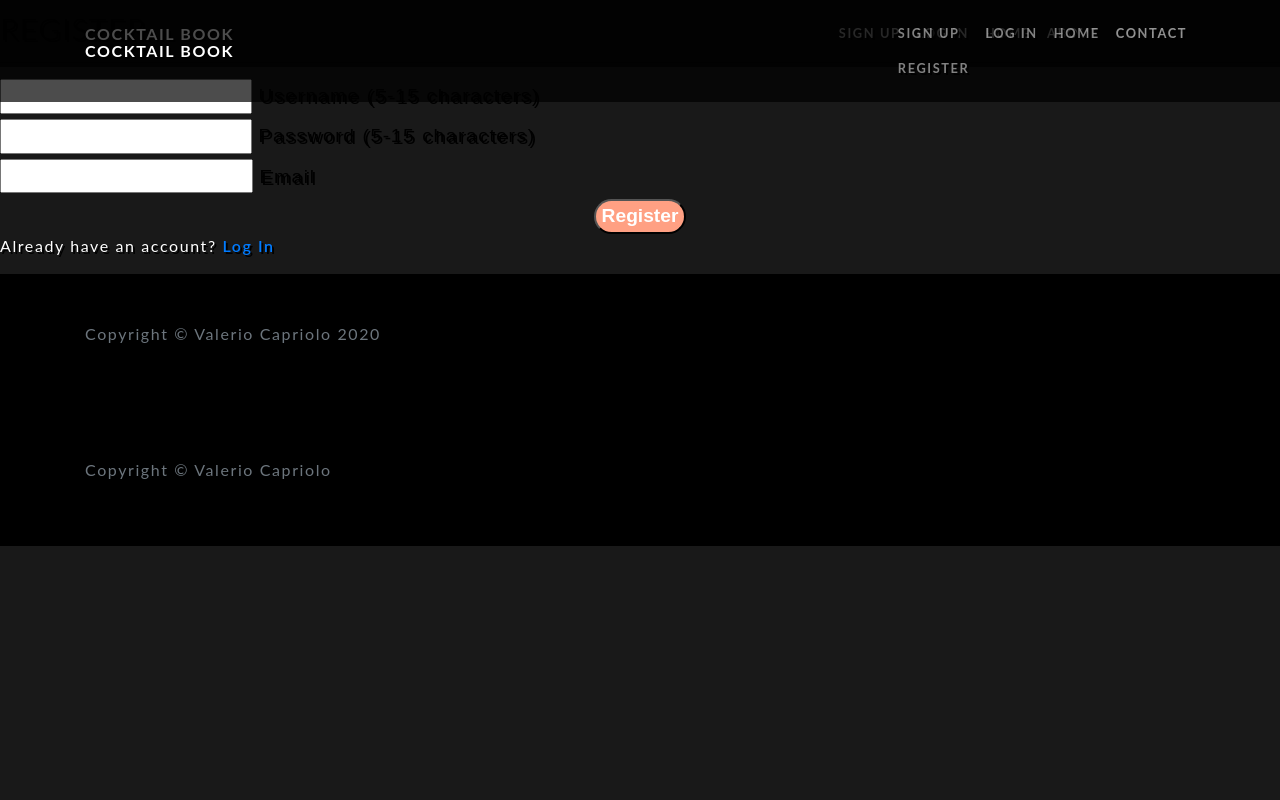
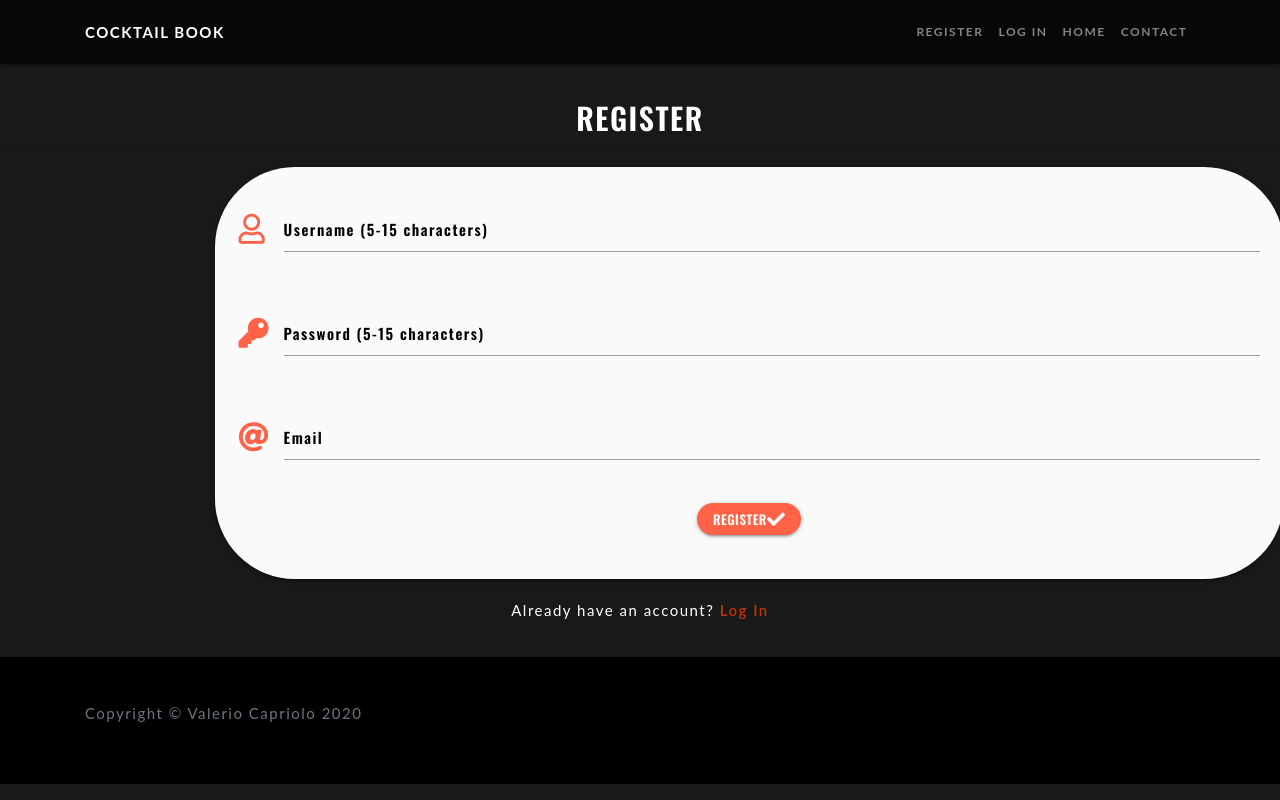
Before and after one commit to ka-pa-ra/My-Cocktail-Book, a Flask app: page /register in a window 1280 px wide. Run offline with Flask 2, Linux system fonts and the light colour scheme; some libraries are stand-ins or nearby versions.

Commit message:
Update register.html

```diff
--- a/app.py
+++ b/app.py
@@ -4,6 +4,7 @@
     redirect, request, session, url_for)
 from flask_pymongo import PyMongo
 from bson.objectid import ObjectId
+from werkzeug.security import generate_password_hash, check_password_hash
 if os.path.exists("env.py"):
     import env
 
@@ -22,7 +23,7 @@
     return render_template("index.html")
 
 
-@app.route("/register")
+@app.route("/register", methods=["GET","POST"])
 def register():
     return render_template("register.html")
 
--- a/static/css/style1.css
+++ b/static/css/style1.css
@@ -8,7 +8,6 @@
   font-family: Lato;
   background-color: rgba(0, 0, 0, 0.9);
   color: white;
-  text-shadow: 2px 2px #000;
   font-size: 1.2rem;
   letter-spacing: 0.1rem;
 }
@@ -19,7 +18,6 @@
 h2{
   font-family: 'Oswald', sans-serif;
   font-weight: 200 !important;
-  text-shadow: 2px 2px #000;
   font-size: 1rem;
   letter-spacing: 0.1rem;
 }
@@ -86,14 +84,18 @@
   background-color: #ee0979 !important;
 }
 .btn-primary {
-  background-color: #ee0979;
-  border-color: #ee0979;
+    background-color: tomato;
+    color: white;
+    margin: 10 auto;
+    border-radius: 23px;
+    font-family: 'Oswald', sans-serif;
+    font-weight: 600;
 }
 .btn-primary:active,
 .btn-primary:focus,
 .btn-primary:hover {
-  background-color: #bd0760 !important;
-  border-color: #bd0760 !important;
+    background-color: white;
+    color: tomato;;
 }
 .btn-primary:focus {
   box-shadow: 0 0 0 0.2rem rgba(238, 9, 121, 0.5);
@@ -111,40 +113,45 @@
 .btn-secondary:focus {
   box-shadow: 0 0 0 0.2rem rgba(255, 106, 0, 0.5);
 }
-/*---- register/login ----*/
+
+
+/* ----------------------------------------------- LOGIN/REGISTER--- */
 h3 {
   font-size: 30px;
-  font-family: "Lato", sans-serif;
+  font-family: 'Oswald', sans-serif;
   font-weight: 300;
-  padding-top: 10px;
+  padding-top: 100px;
   word-spacing: 3px;
   text-transform: uppercase;
-  color: black;
+  color: white;
 }
 
 p .center .align .no-account{
-    color: black;
+    color: white;
 }
 
 .card-panel{
-    border-radius: 25px;
+    border-radius: 80px;
+    margin: 0%;
+    position: relative;
 }
 
 .input-field #username,
 div.input-field.col.s12 #password{
-    font-family: 'Varela Round';
+    font-family: 'Oswald', sans-serif;
 }
 
 .flashes h4{
-    background-color: white;
-    color: crimson;
-    font-family: "Varela Round", sans-serif;
+    background-color:tomato;
+    color: white;
+    font-family: 'Oswald', sans-serif;
     margin-bottom: 0px;
 }
 
 .input-field.col .prefix ~ label{
     color: black;
-    font-family: "Varela Round", sans-serif;
+    font-family: 'Oswald', sans-serif;
+    font-weight: 300;
 }
 
 .deep-orange-text.text-darken-4{
@@ -156,16 +163,16 @@
 }
 
 button.btn-small{
-    background-color: #ffa083;
+    background-color: tomato;
     color: white;
     margin: 0 auto;
     display: flex;
     border-radius: 23px;
-    font-family: "Varela Round", sans-serif;
+    font-family: 'Oswald', sans-serif;
     font-weight: 600;
 }
 
 button.btn-small:hover{
     background-color: white;
-    color: #ffa083;
+    color: tomato;
 }
--- a/templates/base.html
+++ b/templates/base.html
@@ -4,6 +4,9 @@
     <meta charset="UTF-8">
     <meta name="viewport" content="width=device-width, initial-scale=1.0">
     <meta http-equiv="X-UA-Compatible" content="ie=edge">
+    <link rel="stylesheet" href="https://cdnjs.cloudflare.com/ajax/libs/font-awesome/5.13.1/css/all.min.css"
+        integrity="sha512-xA6Hp6oezhjd6LiLZynuukm80f8BoZ3OpcEYaqKoCV3HKQDrYjDE1Gu8ocxgxoXmwmSzM4iqPvCsOkQNiu41GA==" crossorigin="anonymous" type="text/css">
+    <link rel="stylesheet" href="https://cdnjs.cloudflare.com/ajax/libs/materialize/1.0.0/css/materialize.min.css" type="text/css">
     <link rel="stylesheet" href="{{ url_for('static', filename='vendor/bootstrap/css/bootstrap.min.css') }}">
     <link rel="stylesheet" href="{{ url_for('static', filename='css/style1.css') }}" type="text/css">
     <title>Cocktail book </title>
@@ -20,7 +23,6 @@
       <div class="collapse navbar-collapse" id="navbarResponsive">
         <ul class="navbar-nav ml-auto">
           <li class="nav-item">
-            <a class="nav-link" href="{{ url_for('register') }}">Sign Up</a>
             <a class="nav-link" href="{{ url_for('register') }}">Register</a>
           </li>
           <li class="nav-item">
@@ -37,15 +39,15 @@
     </div>
   </nav>
     {% block content %}
+
   <div class="masthead text-center text-white">
     <div class="masthead-content">
       <div class="container">
         <h1 class="masthead-heading mb-0">Cocktail Book </h1>
-        <a href="#" class="btn btn-primary btn-xl rounded-pill mt-5">Sign up</a>
+        <a href="{{ url_for('register') }}" class="btn btn-primary btn-xl rounded-pill mt-5">Sign up</a>
       </div>
     </div>
   </div>
-
     {% endblock %}
 
   <!-- Footer -->
--- a/templates/index.html
+++ b/templates/index.html
@@ -1,10 +1,11 @@
 {% extends "base.html" %}
 {% block content %}
+
 <header class="masthead text-center text-white">
     <div class="masthead-content">
       <div class="container">
         <h1 class="masthead-heading mb-0">Cocktail Book </h1>
-        <a href="#" class="btn btn-primary btn-xl rounded-pill mt-5">Sign up</a>
+        <a href="{{ url_for('register') }}" class="btn btn-primary btn-xl rounded-pill mt-5">Sign up</a>
       </div>
     </div>
 </header>
--- a/templates/register.html
+++ b/templates/register.html
@@ -1,45 +1,7 @@
-<!DOCTYPE html>
-<html lang="en">
-<head>
-    <meta charset="UTF-8">
-    <meta name="viewport" content="width=device-width, initial-scale=1.0">
-    <meta http-equiv="X-UA-Compatible" content="ie=edge">
-    <link rel="stylesheet" href="{{ url_for('static', filename='vendor/bootstrap/css/bootstrap.min.css') }}">
-    <link rel="stylesheet" href="{{ url_for('static', filename='css/style1.css') }}" type="text/css">
-    <title>Cocktail book </title>
-</head>
-<body>
+{% extends "base.html" %}
+{% block content %}
 
-	 <!-- Navigation -->
-  <nav class="navbar navbar-expand-lg navbar-dark navbar-custom fixed-top">
-    <div class="container">
-      <a class="navbar-brand" href="{{ url_for('index') }}"> Cocktail Book</a>
-      <button class="navbar-toggler" type="button" data-toggle="collapse" data-target="#navbarResponsive" aria-controls="navbarResponsive" aria-expanded="false" aria-label="Toggle navigation">
-        <span class="navbar-toggler-icon"></span>
-      </button>
-      <div class="collapse navbar-collapse" id="navbarResponsive">
-        <ul class="navbar-nav ml-auto">
-          <li class="nav-item">
-            <a class="nav-link" href="{{ url_for('register') }}">Sign Up</a>
-          </li>
-          <li class="nav-item">
-            <a class="nav-link" href="#">Log In</a>
-          </li>
-           <li class="nav-item">
-            <a class="nav-link" href="{{ url_for('index') }}">HOME</a>
-          </li>
-          <li class="nav-item">
-            <a class="nav-link" href="{{ url_for('about') }}">ABOUT</a>
-          </li>
-          <li class="nav-item">
-            <a class="nav-link" href="{{ url_for('contact') }}">CONTACT</a>
-          </li>
-        </ul>
-      </div>
-    </div>
-  </nav>
- <main>
-    <h3 class="center-align">
+  <h3 class="center-align">
         Register
         <hr class="underline s8 m8 l8">
     </h3>
@@ -50,7 +12,7 @@
                 <!-- Username -->
                 <div class="row">
                     <div class="input-field col s12">
-                        <i class="far fa-user prefix" style="color: #ffa083;"></i>
+                        <i class="far fa-user prefix" style="color: tomato;"></i>
                         <input id="username" name="username" type="text" minlength="5"
                             maxlength="15" pattern="^[a-ZA-z0-9]{5,15}$" class="validate" required>
                         <label for="username" class="label">Username (5-15 characters)</label>
@@ -59,7 +21,7 @@
                 <!-- Password -->
                 <div class="row">
                     <div class="input-field col s12">
-                        <i class="fas fa-key prefix" style="color: #ffa083;"></i>
+                        <i class="fas fa-key prefix" style="color: tomato;"></i>
                         <input id="password" name="password" type="password" minlength="5"
                             maxlength="15" pattern="^[a-ZA-z0-9]{5,15}$" class="validate" required>
                         <label for="password" class="label">Password (5-15 characters)</label>
@@ -68,7 +30,7 @@
                 <!-- Email -->
                 <div class="row">
                     <div class="input-field col s12">
-                        <i class="fas fa-at prefix" style="color: #ffa083;"></i>
+                        <i class="fas fa-at prefix" style="color: tomato;"></i>
                         <input id="email" name="email" type="email"
                             pattern="[a-z0-9._%+-]+@[a-z0-9.-]+\.[a-z]{2,}$"
                                 class="validate" required>
@@ -95,25 +57,6 @@
             </p>
         </div>
     </div>
- </main>
-  <!-- Footer -->
-  <footer class="py-5 bg-black">
-    <div class="container">
-      <p class="copyright text-muted ">Copyright &copy; Valerio Capriolo <span id="copyright"></span></p>
-    </div>
-    <!-- /.container -->
-  </footer>
-
-  <!-- Bootstrap core JavaScript -->
-  <script src="{{ url_for('static', filename='vendor/jquery/jquery.min.js') }}"></script>
-  <script src="{{ url_for('static', filename='vendor/bootstrap/js/bootstrap.bundle.min.js') }}"></script>
-    <script>
-        $("#copyright").text(new Date().getFullYear());
-    </script>
 
 
-</body>
-</html>
-{% extends "base.html" %}
-{% block content %}
 {% endblock %}
```
